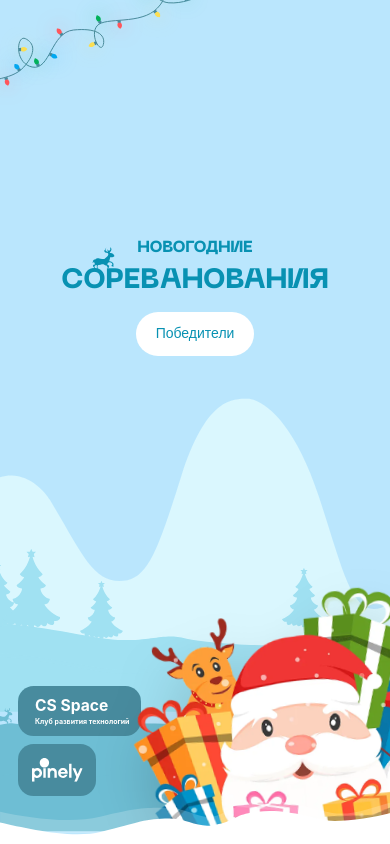
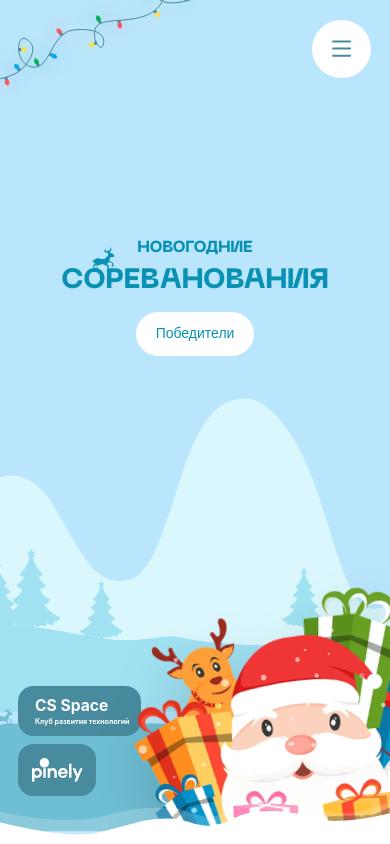
Before and after one commit to Nikita-Shuminskiy/newYearSpace, a React (Vite) app: page / in a window 390 px wide. Shown: the top 844 px of the page. Built offline with nearby package versions, Linux system fonts and the light colour scheme; a web font is replaced by a local one.

Commit message:
feat(ui): add Menu for mobile

```diff
--- a/src/App.tsx
+++ b/src/App.tsx
@@ -1,4 +1,4 @@
-import React from 'react';
+import React, {useState} from 'react';
 import {Helmet} from 'react-helmet';
 import {useYandexMetrika} from './hooks/useYandexMetrika';
 import {PreviewSection} from "@/components/features/Competition/PreviewSection.tsx";
@@ -7,12 +7,12 @@ import {HeroSection} from "@/components/features/Competition/HeroSection.tsx";
 import {RulesSection} from "@/components/features/Competition/RulesSection.tsx";
 import {SponsorSection} from "@/components/features/Competition/SponsorSection.tsx";
 import {Footer} from "@/components/layout/Footer/Footer.tsx";
+import {MenuMobail} from "@/components/features/Menu/MenuMobail.tsx";
 
 
 const App: React.FC = () => {
-
+    const [isMenuOpen, setIsMenuOpen] = useState(false);
   useYandexMetrika();
-
   return (
     <>
 
@@ -37,11 +37,10 @@ const App: React.FC = () => {
         <meta charSet="UTF-8" />
       </Helmet>
 
-<div>
-    <div className="px-3 py-3 tablet-only:px-0 tablet-only:py-0 mobile-only:px-0 mobile-only:py-0">
-        <PreviewSection/>
-
-    </div>
+ <div className={isMenuOpen ? 'overflow-hidden h-screen' : ''}>
+ <div className="px-3 py-3 tablet-only:px-0 tablet-only:py-0 mobile-only:px-0 mobile-only:py-0">
+        <PreviewSection onCLickMenu={() => setIsMenuOpen(true)} />
+ </div>
     <WinnersList/>
     <HeroSection/>
         <div>
@@ -50,8 +49,10 @@ const App: React.FC = () => {
             <SponsorSection />
     <Footer/>
 </div>
+        {isMenuOpen && (
+            <MenuMobail onClickBackMenu={() => setIsMenuOpen(false)}/>
+        )}
 
-        {/*<div className={"h-screen w-full bg-red-500 flex justify-center items-center"}> 123</div>*/}
 
     </>
   );
--- a/src/components/features/Competition/PreviewSection.tsx
+++ b/src/components/features/Competition/PreviewSection.tsx
@@ -7,10 +7,14 @@ import { motion, useScroll, useTransform } from 'framer-motion';
 
 
 
+type PreviewSectionProps = {
+    onCLickMenu: () => void;
+}
 
 
+export const PreviewSection: FC = ({onCLickMenu}:PreviewSectionProps) => {
 
-export const PreviewSection: FC = () => {
+
 const {width} = useWindowWidth();
 
 let content;
@@ -21,6 +25,18 @@ if (width < 744) {
 } else {
     content = "Список победителей";
 }
+
+    let contentWidth;
+    if (width >= 1980) {
+        contentWidth = 'desktop-xl-only'
+    } else if (width <= 1979 && width >= 1280) {
+        contentWidth = 'desktop-only'
+    } else if (width < 1280 && width >= 744) {
+        contentWidth = 'tablet-only'
+    } else {
+        contentWidth = 'mobile-only'
+    }
+
 
     const ref = useRef(null);
     const { scrollYProgress } = useScroll({
@@ -82,6 +98,14 @@ return (
         <div className="absolute top-0 left-0 w-full z-50">
             <Header />
         </div>
+        {contentWidth === 'mobile-only' &&
+            <button className={"z-[999] absolute top-[5vw] left-[80vw]  bg-white rounded-full w-[15vw] h-[15vw] flex justify-center items-center"} onClick={onCLickMenu}>
+                <svg className={"w-[8vw]"} viewBox="0 0 24 24" fill="none">
+                    <path d="M18.5459 16.7048C18.96 16.7049 19.2959 17.0407 19.2959 17.4548C19.2958 17.8689 18.9599 18.2047 18.5459 18.2048H5.45508C5.04095 18.2048 4.70522 17.8689 4.70508 17.4548C4.70508 17.0406 5.04086 16.7048 5.45508 16.7048H18.5459ZM18.5459 11.2498C18.9599 11.2499 19.2958 11.5857 19.2959 11.9998C19.2959 12.4139 18.96 12.7497 18.5459 12.7498H5.45508C5.04086 12.7498 4.70508 12.414 4.70508 11.9998C4.70522 11.5857 5.04095 11.2498 5.45508 11.2498H18.5459ZM18.5459 5.79565C18.96 5.79575 19.2959 6.1315 19.2959 6.54565C19.2958 6.95973 18.96 7.29556 18.5459 7.29565H5.45508C5.04092 7.29565 4.70517 6.95979 4.70508 6.54565C4.70508 6.13144 5.04086 5.79565 5.45508 5.79565H18.5459Z" fill="#488B9E"/>
+                </svg>
+            </button>
+        }
+
 
         <div className="relative z-40 flex flex-col items-center w-full pt-[14.4vw] pr-[3vw] tablet-only:pt-[21vw] mobile-only:pl-[3vw] mobile-only:pt-[60.5vw]">
             <p className="
--- /dev/null
+++ b/src/components/features/Menu/MenuMobail.tsx
@@ -0,0 +1,53 @@
+import React from "react";
+import menuMoroz from "@/assets/image/menuMoroz.png";
+
+
+
+type MenuMobailProps = {
+    onClickBackMenu: () => void;
+}
+
+export const MenuMobail = ({onClickBackMenu}: MenuMobailProps) => {
+
+    const menuTags = ["Главная", "Победители", "Лучшие задачи", "Правила участия", "Организаторы"]
+
+    return (
+        <div className="fixed inset-0 z-[1000] w-full h-full
+                    bg-[#488B9E]/40 backdrop-blur-[30px] flex items-end justify-center">
+            <span className="absolute top-[9vw] text-[clamp(18px,2.7vw,18px)] font-machina text-white">
+        Меню
+      </span>
+
+            <button
+                onClick={onClickBackMenu}
+                className="z-[1010] absolute top-[5vw] left-[80vw]
+                   bg-white/10 rounded-full w-[15vw] h-[15vw]
+                   flex justify-center items-center"
+            >
+                <svg className="w-[8vw]" viewBox="0 0 24 24" fill="none">
+                    <path d="M8.46409 15.5354L15.5352 8.46436" stroke="white" strokeWidth="1.5" strokeLinecap="round"/>
+                    <path d="M8.46409 8.46458L15.5352 15.5356" stroke="white" strokeWidth="1.5" strokeLinecap="round"/>
+                </svg>
+            </button>
+            <div>
+            <div>
+                <img
+                    src={menuMoroz}
+                    alt="menuMoroz"
+                    className="absolute bottom-[80vw] w-[100vw]"/>
+
+                <svg className={"w-[100vw]"} viewBox="0 0 320 67" fill="none" xmlns="http://www.w3.org/2000/svg">
+                    <path d="M82.0382 13.3428C56.9415 19.4347 20.7155 13.7172 0 9.13714V27H320V1.69428C306.624 5.03273 289.766 12.7185 272.696 10.2122C253.333 7.36935 229.214 -4.83888 201.614 2.10778C191.343 4.69263 183.379 11.7701 173.432 13.3428C163.486 14.9154 151.168 5.99461 138.938 5.99461C118.828 5.99461 113.409 5.72781 82.0382 13.3428Z" fill="white" fill-opacity="0.2"/>
+                    <path d="M83.1422 26.0285C58.0456 32.1453 20.7155 22.9879 0 18.3893V67H320V10.9162C306.624 14.2682 280.34 18.6384 268.395 16.8776C256.22 15.0827 229.214 4.35644 201.614 11.3314C191.343 13.9267 187.941 19.6348 171.72 21.0464C161.682 21.9199 151.168 15.234 138.938 15.234C118.828 15.234 114.513 18.3826 83.1422 26.0285Z" fill="white"/>
+                </svg>
+
+            </div>
+            <div className={"z-[200] bg-white w-full h-[72vw] gap-y-4 flex flex-col items-center justify-start pb-[9.5vw] text-[clamp(18px,2vw,18px)] font-machina text-[#488B9E]"}>
+                {menuTags.map((tag) => (
+                    <span key={tag} className={"hover:font-extrabold transition-all whitespace-nowrap"}>{tag}</span>
+                ))}
+            </div>
+        </div>
+        </div>
+    );
+};
```
Also changed, not shown: src/assets/image/menuMoroz.png (added).
